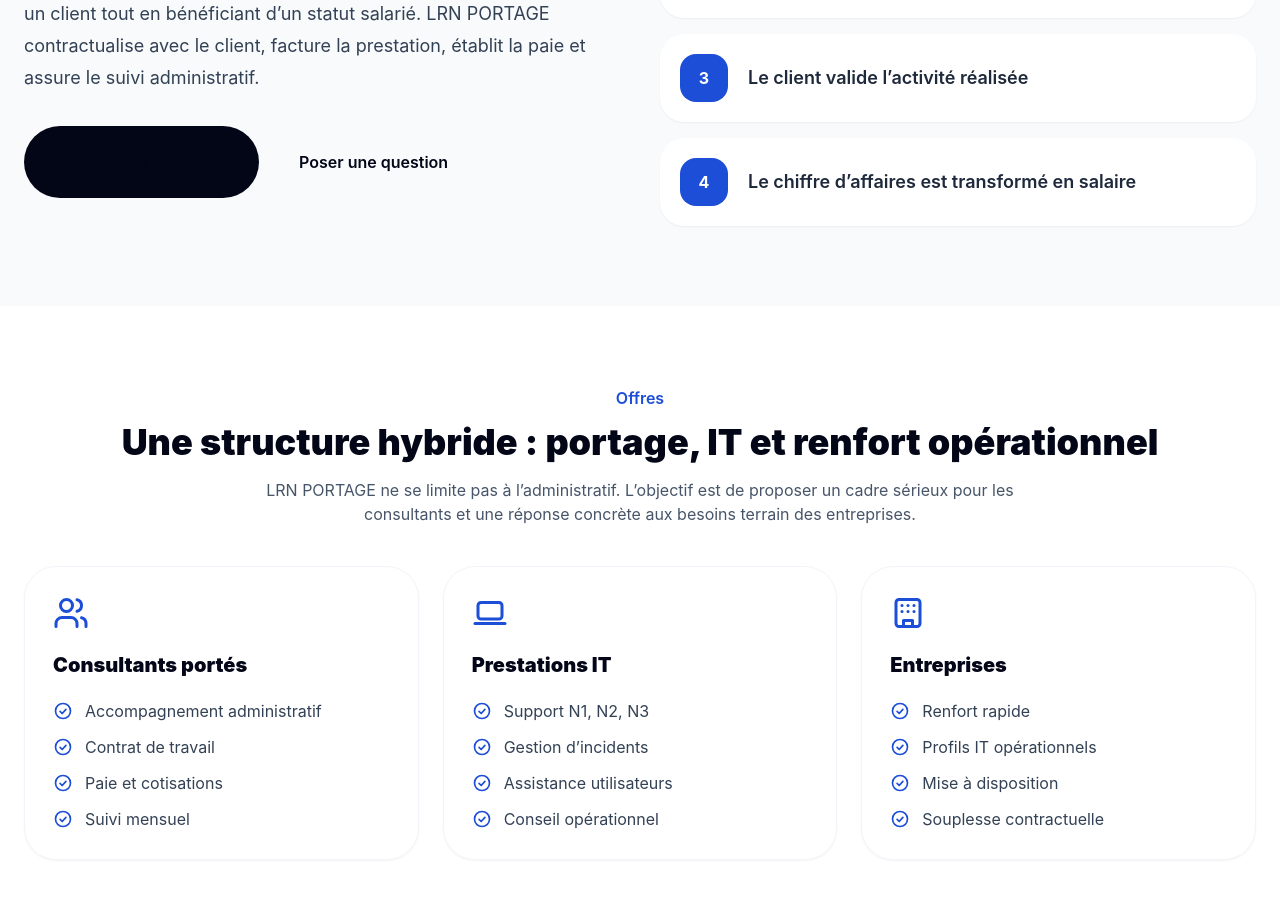
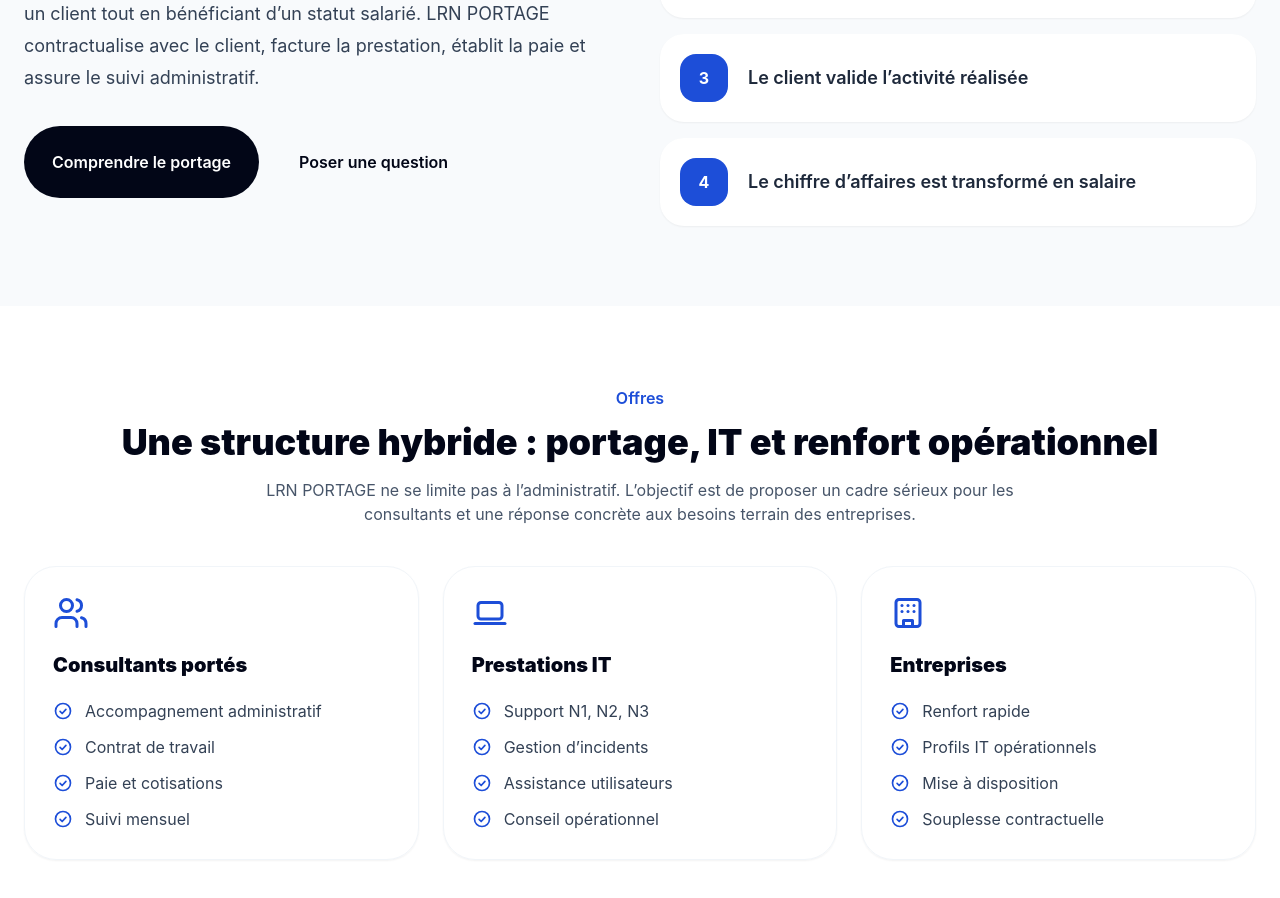
Before and after one commit to lrn78955/Lrn-Portage, a React (Vite) app: page / in a window 1280 px wide. Shown: the part 1473-2371 px from the top of the page. Built offline with nearby package versions, Linux system fonts and the light colour scheme.

Commit message:
Update App.jsx

```diff
--- a/src/App.jsx
+++ b/src/App.jsx
@@ -356,7 +356,7 @@
                 Le portage salarial permet au consultant de réaliser une mission chez un client tout en bénéficiant d’un statut salarié. LRN PORTAGE contractualise avec le client, facture la prestation, établit la paie et assure le suivi administratif.
               </p>
               <div className="mt-8 flex flex-col gap-3 sm:flex-row">
-                <a href="#simulation"><Button className="w-full rounded-full bg-slate-950 px-7 py-6 hover:bg-slate-800 sm:w-auto">Comprendre le portage</Button></a>
+                <a href="#simulation"><Button className="w-full rounded-full bg-slate-950 px-7 py-6 text-white hover:bg-slate-800 sm:w-auto">Comprendre le portage</Button></a>
                 <a href={`mailto:${CONTACT_EMAIL}`}><Button variant="outline" className="w-full rounded-full border-slate-300 px-7 py-6 text-slate-950 sm:w-auto">Poser une question</Button></a>
               </div>
             </div>
```
